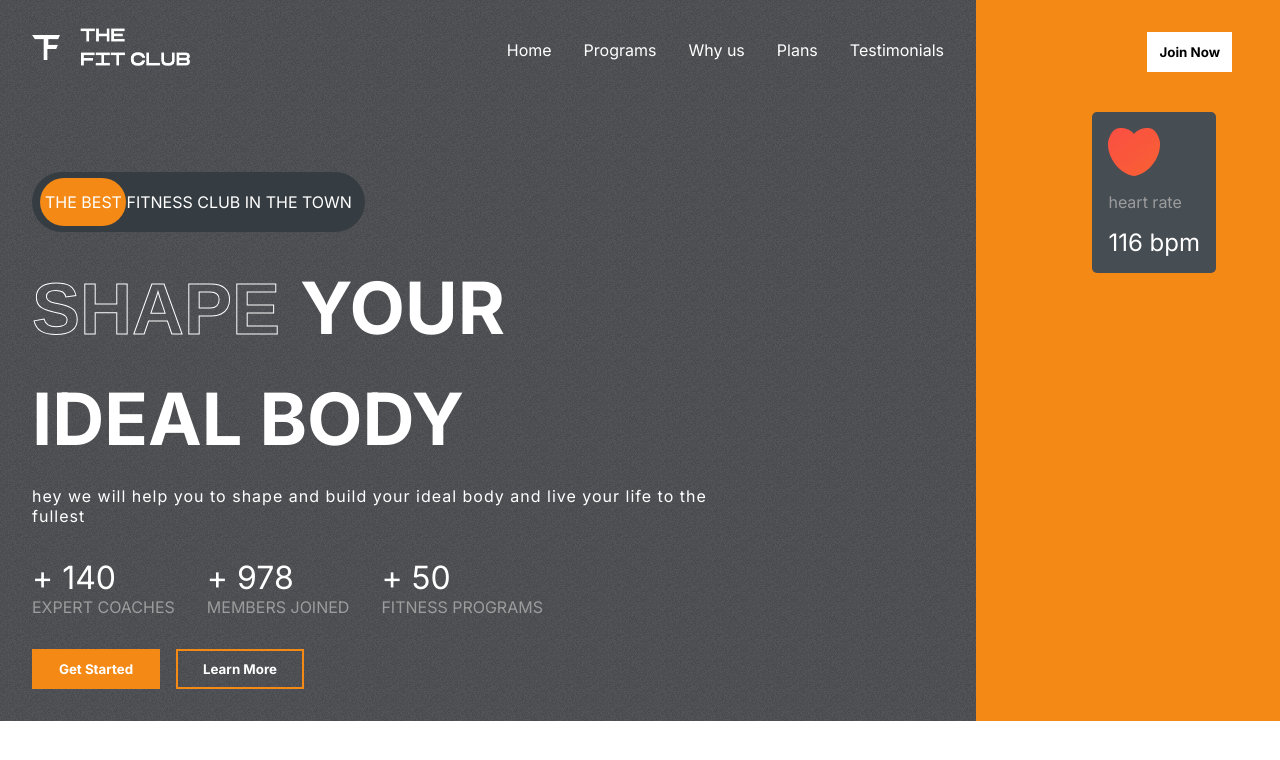
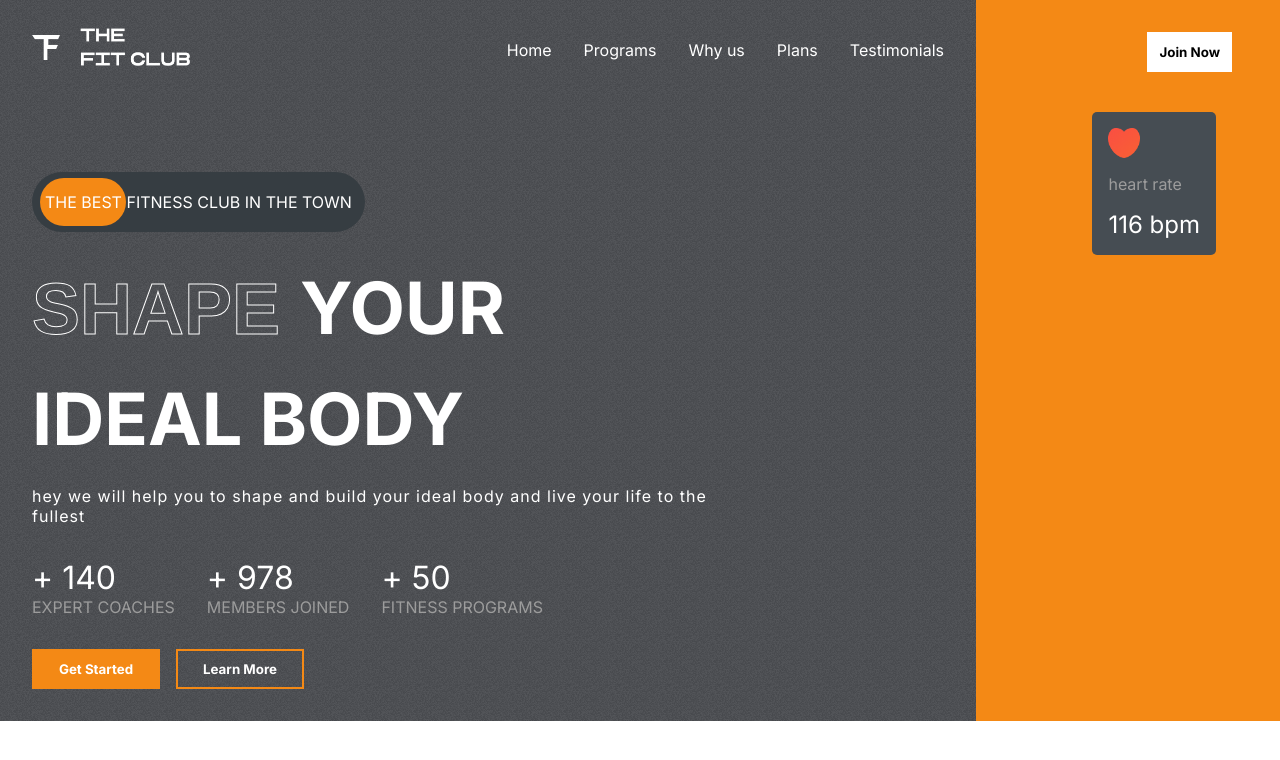
Before and after one commit to pallab17/Fithelp.o, a React (Create React App) app: page / in a window 1280 px wide. Shown: the top 760 px of the page. Built offline with nearby package versions, Linux system fonts and the light colour scheme.

Commit message:
files updated

```diff
--- a/src/components/Hero/Hero.css
+++ b/src/components/Hero/Hero.css
@@ -125,6 +125,9 @@
     right: 4rem;
     top: 7rem;
 }
+.heart-rate>img{
+    width: 2rem;
+}
 .heart-rate>span:nth-of-type(1){
     color: var(--gray);
 }
```
